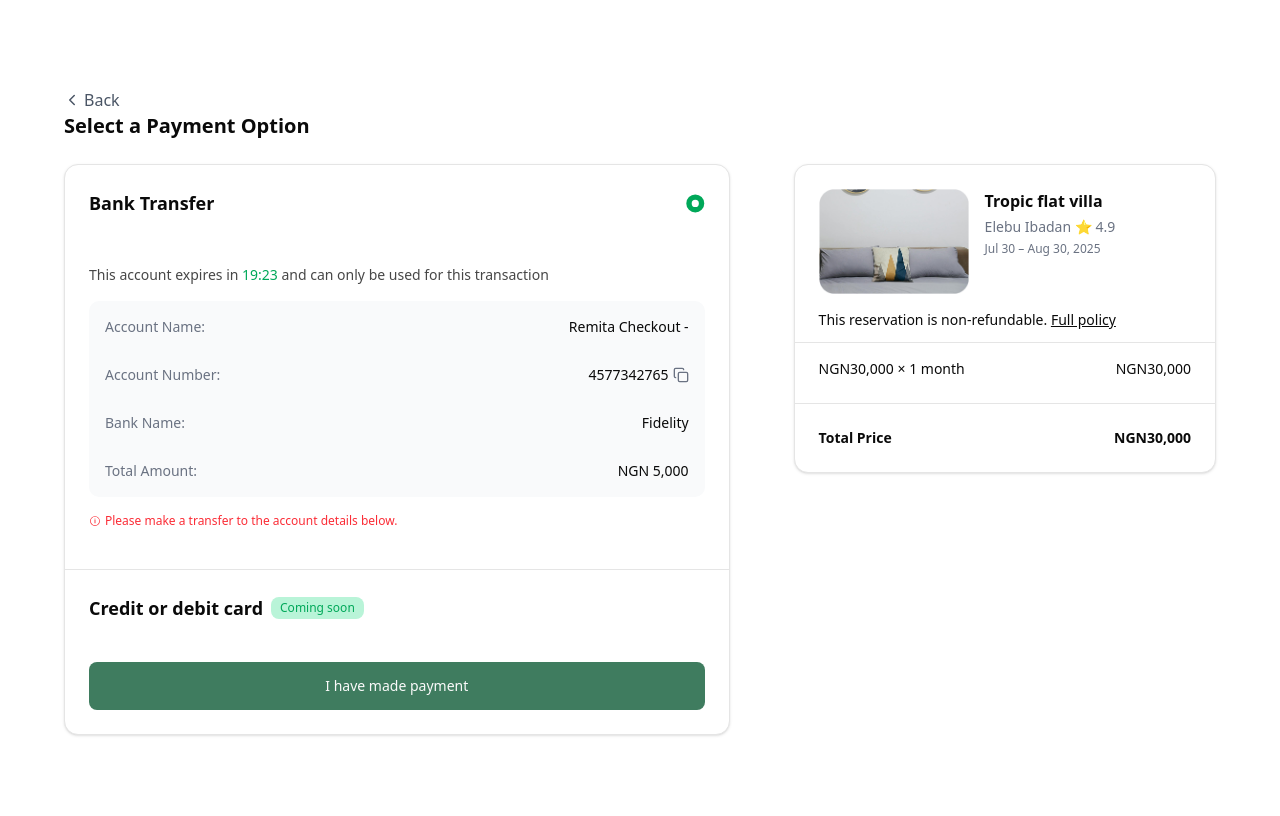
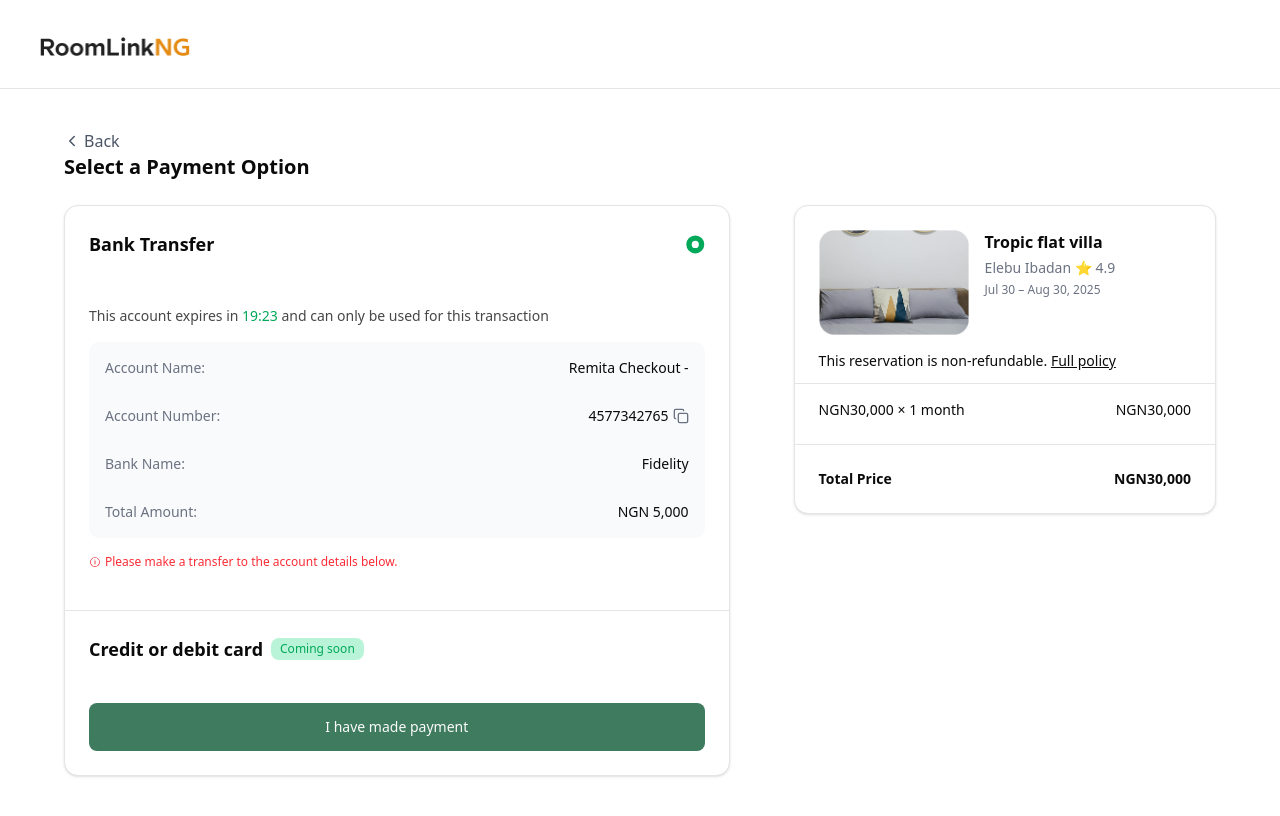
Before and after one commit to Ultreck/RoomLinkng, a Next.js app: page /renter/payments in a window 1280 px wide. Built offline with nearby package versions, Linux system fonts and the light colour scheme.

Commit message:
feat: rounding up the renter's flow

```diff
--- /dev/null
+++ b/app/renter/payments/layout.tsx
@@ -0,0 +1,28 @@
+
+import React from 'react'
+import logo from "../../../assets/images/RoomLinkNG.png";
+import Image from 'next/image';
+
+
+const PaymentLayout = ({children}: {children: React.ReactNode}) => {
+  return (
+    <div>
+        <div className="text w-full border-b mx-auto py-7">
+        <div className="flex items-center  max-w-7xl mx-auto ml-10">
+          <h1 className="text-2xl font-bold text-gray-900">
+            <Image
+              src={logo}
+              alt="Logo"
+              width={150}
+              height={150}
+              className="inline-block mr-2"
+            />
+          </h1>
+        </div>
+        </div>
+        {children}
+    </div>
+  )
+}
+
+export default PaymentLayout
--- a/app/renter/payments/page.tsx
+++ b/app/renter/payments/page.tsx
@@ -1,34 +1,13 @@
-'use client'
+"use client";
 
-import BookingSummary from "@/components/booking-payments/BookingSummary";
-import PaymentOption from "@/components/booking-payments/PaymentOption";
-import { useRouter } from "next/navigation";
-import React from "react";
-import { IoChevronBackOutline } from "react-icons/io5";
+import PaymentSubPage from "@/components/dashboard/PaymentSubPage";
+import React, { Suspense } from "react";
 
 const PaymentPage = () => {
-  const router = useRouter()
   return (
-    <div className="max-w-7xl mx-auto mt-10 md:px-10 py-6 space-y-6">
-      <div className="p-6 mx-auto">
-        <button
-           onClick={() => router.back()}
-          className="hover:underline text-gray-600 flex items-center gap-1"
-        >
-          <IoChevronBackOutline />
-          Back
-        </button>{" "}
-        <h1 className="text-xl font-semibold mb-6">Select a Payment Option</h1>
-        <div className="grid grid-cols-1 md:grid-cols-5 gap-16">
-          <div className="md:col-span-3">
-            <PaymentOption />
-          </div>
-          <div className="md:col-span-2">
-            <BookingSummary />
-          </div>
-        </div>
-      </div>
-    </div>
+    <Suspense>
+      <PaymentSubPage />
+    </Suspense>
   );
 };
 
--- a/components/ForgottenPassword.tsx
+++ b/components/ForgottenPassword.tsx
@@ -85,7 +85,7 @@ const ForgottenPassword = () => {
           )}
           {currentIndex === 3 && (
             <Suspense fallback={<div>Loading...</div>}>
-              <SuccessPage title={"Your password has been reset!"} />
+              <SuccessPage title={"Your password has been reset!"} subTitle="Good to go!" />
             </Suspense>
           )}
         </motion.div>
--- a/components/RegistrationPageClient.tsx
+++ b/components/RegistrationPageClient.tsx
@@ -63,7 +63,7 @@ const RegistrationPageClient = () => {
           <div>
             {currentIndex === 0 && <AccountSelection form={form} handleNext={handleNext} />}
             {currentIndex === 1 && <SignUpForm form={form} handleNext={handleNext} />}
-            {currentIndex === 3 && <SuccessPage title="Registration completed" />}
+            {currentIndex === 3 && <SuccessPage title="Registration completed" subTitle="Good to go!" />}
           </div>
         )}
 
--- a/components/booking-payments/PaymentOption.tsx
+++ b/components/booking-payments/PaymentOption.tsx
@@ -8,9 +8,11 @@ import donoughtIcon from "../../assets/icons/donought-icon.svg";
 import Image from "next/image";
 import { IoIosInformationCircleOutline } from "react-icons/io";
 import { useState } from "react";
+import useParamHook from "@/hooks/use-param-hook";
 
 export default function PaymentOption() {
 const [isCopied, setIsCopied] = useState(false);
+const {handleSearchParams} = useParamHook();
 
     const handleCopy = (text: string) => {
         setIsCopied(true);
@@ -73,7 +75,7 @@ const [isCopied, setIsCopied] = useState(false);
               </Badge>
             </div>
             <div className="text px-6">
-              <Button className="w-full cursor-pointer bg-[#3F7C5F] h-12 hover:bg-green-700">
+              <Button onClick={() => handleSearchParams("true", "paid")} className="w-full cursor-pointer bg-[#3F7C5F] h-12 hover:bg-green-700">
                 I have made payment
               </Button>
             </div>
--- /dev/null
+++ b/components/dashboard/PaymentSubPage.tsx
@@ -0,0 +1,61 @@
+'use client'
+
+import { useRouter } from "next/navigation";
+import React, { Suspense } from "react";
+import { IoChevronBackOutline } from "react-icons/io5";
+import PaymentOption from "../booking-payments/PaymentOption";
+import BookingSummary from "../booking-payments/BookingSummary";
+import useParamHook from "@/hooks/use-param-hook";
+import SuccessPage from "../registrations/SuccessPage";
+
+const PaymentSubPage = () => {
+  const router = useRouter();
+  const { mode } = useParamHook({ key: "paid" });
+  console.log(mode);
+  const propertyDetails = {
+    name: "Tropic flat villa",
+    date: "Jul 30 - Aug 30, 2025.",
+  };
+
+  return (
+    <div className="text">
+      {mode ? (
+        <div className="tex">
+          <SuccessPage
+            title="Congratulations! You've made your first booking!"
+            subTitle={`You have booked ${propertyDetails.name} from ${propertyDetails.date}`}
+            fallback="renter"
+            buttonText="Back to home page"
+          />
+        </div>
+      ) : (
+        <div className="max-w-7xl mx-auto md:px-10 py-4 space-y-4">
+          <div className="p-6 mx-auto">
+            <button
+              onClick={() => router.back()}
+              className="hover:underline text-gray-600 flex items-center gap-1"
+            >
+              <IoChevronBackOutline />
+              Back
+            </button>{" "}
+            <h1 className="text-xl font-semibold mb-6">
+              Select a Payment Option
+            </h1>
+            <div className="grid grid-cols-1 md:grid-cols-5 gap-16">
+              <div className="md:col-span-3">
+                <Suspense fallback={null}>
+                  <PaymentOption />
+                </Suspense>
+              </div>
+              <div className="md:col-span-2">
+                <BookingSummary />
+              </div>
+            </div>
+          </div>
+        </div>
+      )}
+    </div>
+  );
+};
+
+export default PaymentSubPage;
--- a/components/registrations/SuccessPage.tsx
+++ b/components/registrations/SuccessPage.tsx
@@ -3,19 +3,27 @@ import { Button } from "../ui/button";
 import successIcon from "../../assets/icons/success_iconsvg.svg";
 import Image from "next/image";
 import useParamHook from "@/hooks/use-param-hook";
-import Confetti from 'react-confetti';
-import { useWindowSize } from 'react-use';
+import Confetti from "react-confetti";
+import { useWindowSize } from "react-use";
 
 type successType = {
   title: string;
+  subTitle: string;
+  fallback?: string;
+  buttonText?: string;
 };
-const SuccessPage = ({ title }: successType) => {
-const {handleSearchParams} = useParamHook();
+const SuccessPage = ({
+  title,
+  subTitle,
+  fallback,
+  buttonText,
+}: successType) => {
+  const { handleSearchParams, removeQueryParams } = useParamHook();
   const { width, height } = useWindowSize();
 
   return (
     <div className="mt-20">
-       <Confetti width={width} height={height} />
+      <Confetti width={width} height={height} />
       <div className="text flex justify-center flex-col h-[70vh] items-center w-full">
         <div className="text w-1/2  mx-auto">
           <div className="text flex justify-center items-center">
@@ -27,15 +35,21 @@ const {handleSearchParams} = useParamHook();
             />
           </div>
           <div className="text-center">
-            <h1 className="text-lg font-bold">Good to go!</h1>
+            <h1 className="text-lg font-bold">{subTitle}</h1>
             <p className="text-gray-600">{title}</p>
           </div>
           <Button
-          onClick={() => handleSearchParams("login")}
+            onClick={() => {
+              if (fallback) {
+                removeQueryParams(fallback);
+              } else {
+                handleSearchParams("login");
+              }
+            }}
             className="bg-[#3F7C5F] mt-10 hover:bg-[#36624D] w-full h-14 "
             type="submit"
           >
-            Back to log in
+            {buttonText ? buttonText : "Back to log in"}
           </Button>
         </div>
       </div>
```
Also changed, not shown: components/landing/Navbar.tsx (added).
